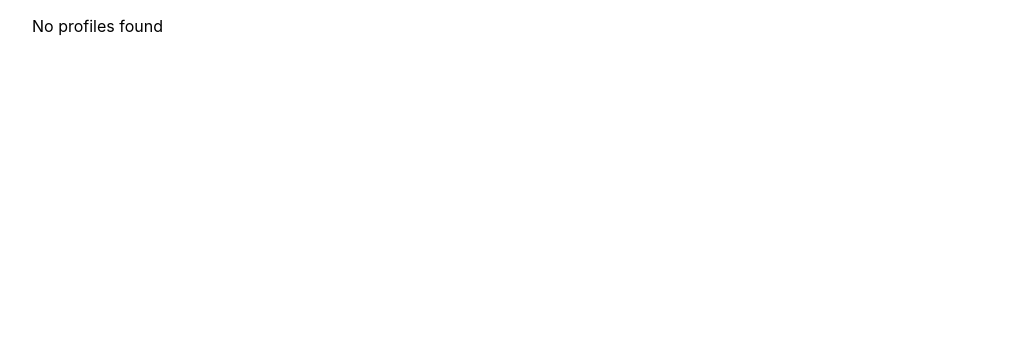
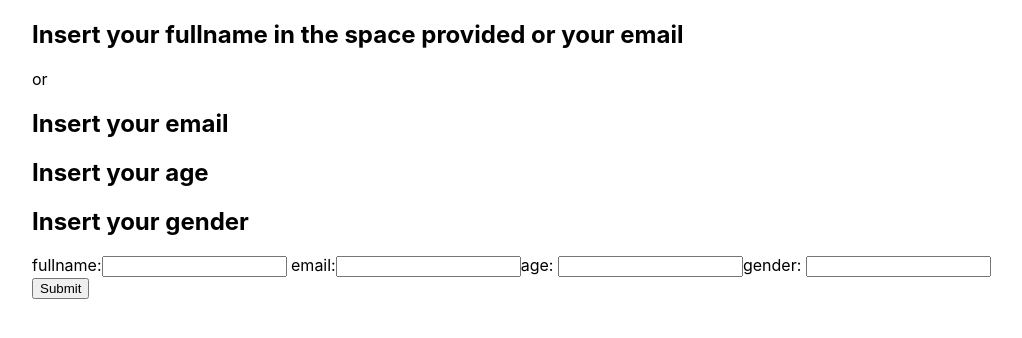
Before and after one commit to cbfacademy-course-material-taylor-2022/software-engineering-project-group-d, a React (Create React App) app in the folder client/: page / in a window 1280 px wide. Shown: the top 338 px of the page, without its empty margins (8-1030 px from the left). Built offline with nearby package versions, Linux system fonts and the light colour scheme; no server answers.

Commit message:
Edit Profile

```diff
--- a/client/src/App.js
+++ b/client/src/App.js
@@ -1,5 +1,5 @@
 import React, { useState, useEffect } from "react";
-
+import EditProfile from "./component/EditProfile";
 // SERVICES THAT CALL OUR API ENDPOINTS
 import { getAllProfiles } from "./services/profileService";
 
@@ -35,7 +35,8 @@ function App() {
         {profiles && profiles.length > 0 ? (
           profiles.map((profile) => renderProfile(profile))
         ) : (
-          <p>No profiles found</p>
+          //<p>No profiles found</p>
+            <EditProfile/>
         )}
       </ul>
     </div>
--- /dev/null
+++ b/client/src/component/EditProfile.js
@@ -0,0 +1,42 @@
+import React, { useState } from 'react';
+
+const EditProfile = () => {
+  const [fullname, setFullname] = useState('');
+  const [email, setEmail] = useState('');
+  const [age, setAge] = useState('');
+    const [gender, setGender] = useState('');
+  const [submitted,setSubmitted] = useState(false);
+
+  function handleSubmit(event) {
+    event.preventDefault();
+    setSubmitted(true);
+  }
+
+  return (
+    <>
+      <h2>Insert your fullname in the space provided or your email</h2> or
+      <h2>Insert your email</h2>
+      <h2>Insert your age</h2>
+      <h2>Insert your gender</h2>
+      <form onSubmit={(e) => handleSubmit(e)}>
+        <div>
+          <label> fullname:<input type="text" value={fullname} onChange={(e) => {setFullname(e.target.value); setSubmitted(false) }} /></label>
+          <label> email:<input type="text" value={email} onChange={(e) => {setEmail(e.target.value); setSubmitted(false) }} /></label>
+          <label>age: <input type="number" value={age} onChange={(e) => {setAge(e.target.value); setSubmitted(false) }} /></label>
+          <label >gender: <input type="text" value={gender} onChange={(e) => {setGender(e.target.value); setSubmitted(false) }} /></label>
+        </div>
+        <input type="submit" value="Submit" id="submit-button"/>
+      </form>
+      {/* <div id="results">
+        //<h3>Results </h3>
+        Name: {fullname}<br />
+            Email:  {email}<br />
+            Age: {age}<br />
+            Gender: {gender}<br />
+            {(submitted===true) &&<label>Thank you for submitting</label> }
+      </div> */}
+    </>
+  );
+}
+
+export default EditProfile;
```
